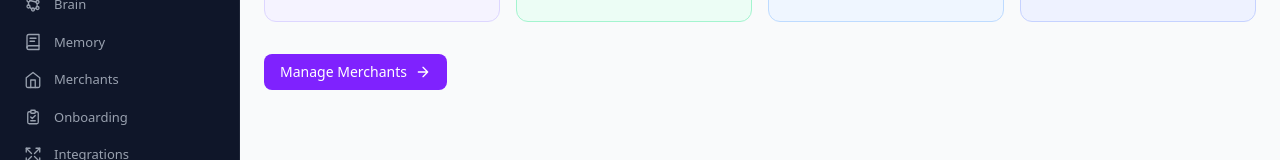
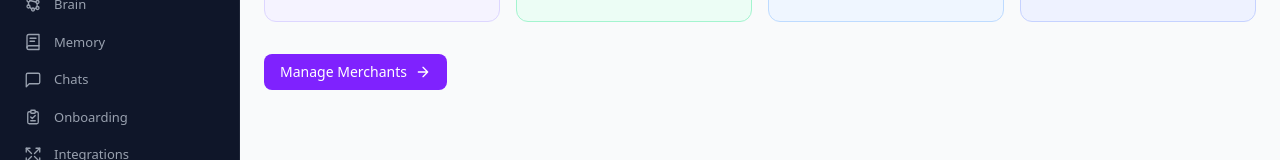
Before and after one commit to yuyo99/tonder-pascal, a Next.js app in the folder dashboard/: page / in a window 1280 px wide. Shown: the part 200-360 px from the top of the page. Built offline with nearby package versions, Linux system fonts and the light colour scheme; no server answers; the database is empty.

Commit message:
Rename Merchants nav item to Chats with chat bubble icon
Co-Authored-By: Claude Opus 4.6 <noreply@anthropic.com>

```diff
--- a/dashboard/components/Sidebar.tsx
+++ b/dashboard/components/Sidebar.tsx
@@ -16,11 +16,10 @@ function IconGrid({ className = "w-5 h-5" }: { className?: string }) {
   );
 }
 
-function IconStore({ className = "w-5 h-5" }: { className?: string }) {
+function IconChats({ className = "w-5 h-5" }: { className?: string }) {
   return (
     <svg className={className} viewBox="0 0 24 24" fill="none" stroke="currentColor" strokeWidth={1.75} strokeLinecap="round" strokeLinejoin="round">
-      <path d="M3 9l9-7 9 7v11a2 2 0 01-2 2H5a2 2 0 01-2-2V9z" />
-      <polyline points="9 22 9 12 15 12 15 22" />
+      <path d="M21 15a2 2 0 01-2 2H7l-4 4V5a2 2 0 012-2h14a2 2 0 012 2z" />
     </svg>
   );
 }
@@ -181,7 +180,7 @@ const NAV_ITEMS: NavItem[] = [
   { label: "Analytics", href: "/analytics", icon: IconChart },
   { label: "Brain", href: "/brain", icon: IconBrain },
   { label: "Memory", href: "/memory", icon: IconMemory },
-  { label: "Merchants", href: "/merchants", icon: IconStore },
+  { label: "Chats", href: "/merchants", icon: IconChats },
   { label: "Onboarding", href: "/onboarding", icon: IconOnboarding },
   { label: "Integrations", href: "/integrations", icon: IconIntegrations },
 ];
```
